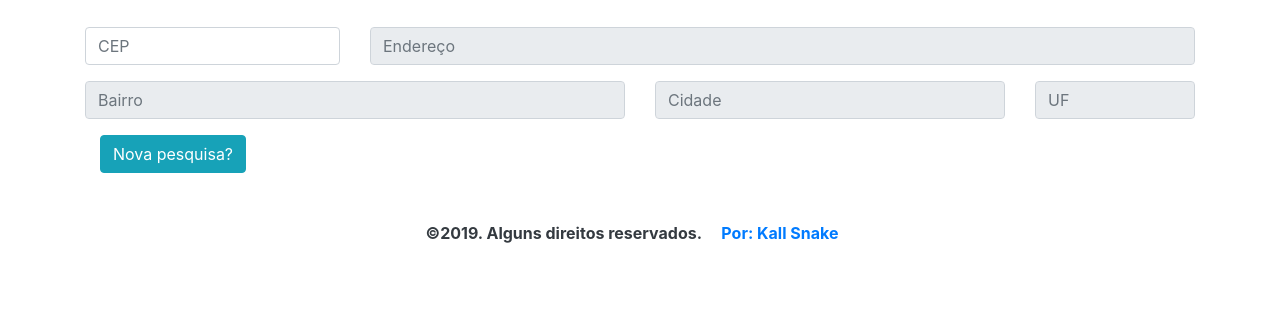
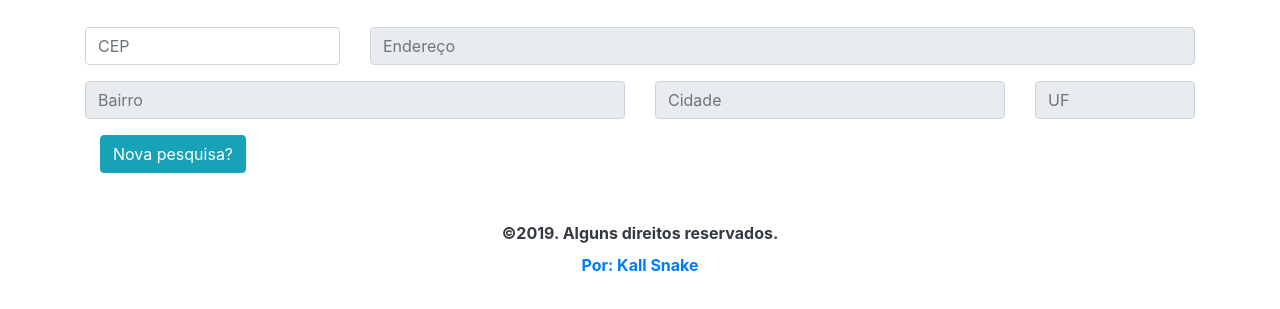
Before and after one commit to KallSnake/app-pesquisa-endereco, a plain HTML site: page index.html in a window 1280 px wide. Shown: the part 103-412 px from the top of the page. Drawn offline with nearby package versions, Linux system fonts and the light colour scheme.

Commit message:
Update index.html

```diff
--- a/index.html
+++ b/index.html
@@ -90,7 +90,7 @@
 
 				  <strong>
 
-				  <p> &copy;2019. Alguns direitos reservados. <a href="https://kallsnake.github.io" class="nav-link d-inline"> Por: Kall Snake </a> </p>
+				  <p> &copy;2019. Alguns direitos reservados. <a href="https://kallsnake.github.io" class="nav-link d-block-inline"> Por: Kall Snake </a> </p>
 
 				  </strong>
 
```
